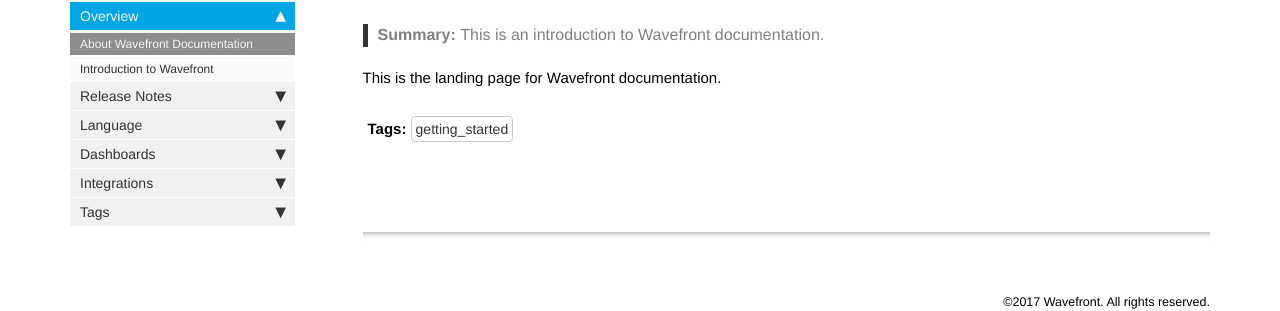
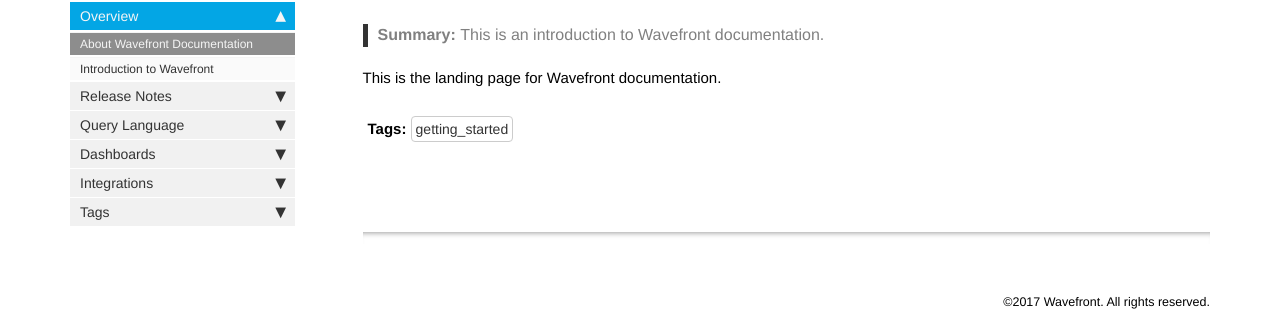
Before and after one commit to jrossi227/wf-docs, a Jekyll site: the page built from index.md, in a window 1280 px wide. Shown: the part 147-458 px from the top of the page. Built offline with Jekyll 4.4.1, drawn with Linux system fonts in a browser that asks for light colours; nearby versions of some CDN libraries; comment, search, counter and statistics services are not loaded.

Commit message:
Change sidebar category.

```diff
--- a/_data/sidebars/doc_sidebar.yml
+++ b/_data/sidebars/doc_sidebar.yml
@@ -28,7 +28,7 @@ entries:
       url: /50_release_notes.html
       output: web
 
-  - title: Language
+  - title: Query Language
     output: web
     folderitems:
 
```
